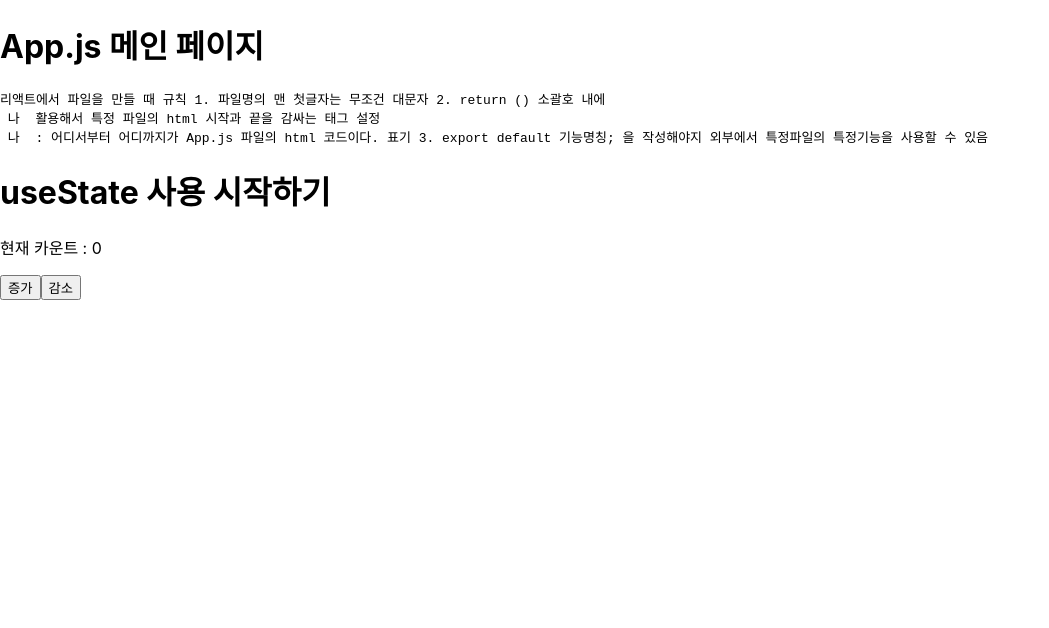
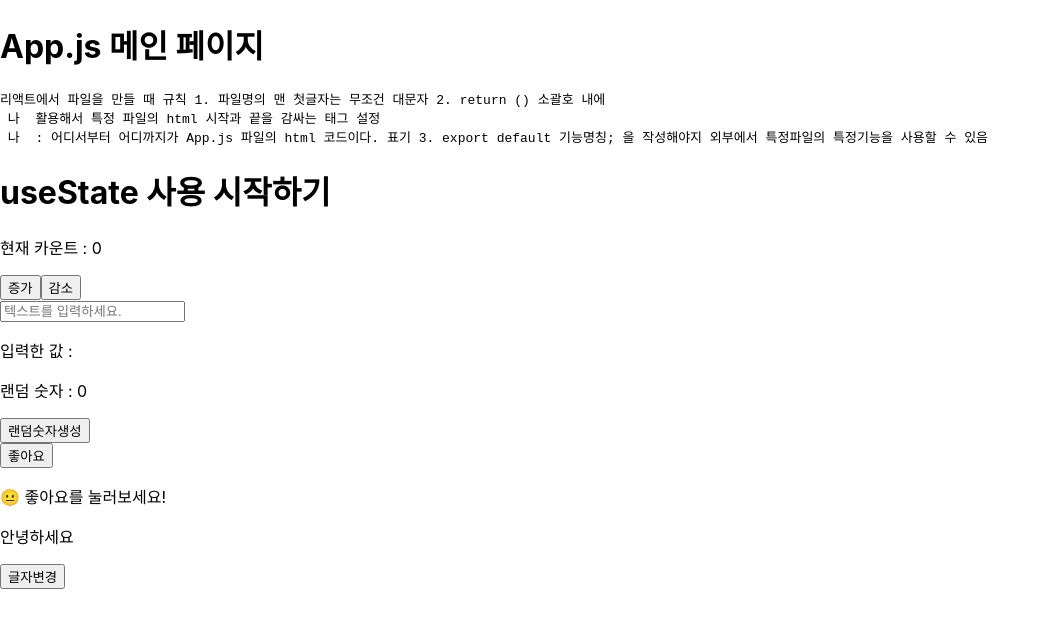
Before and after one commit to kht241023/react-workspace, a React (Create React App) app: page / in a window 1280 px wide. Shown: the top 628 px of the page, without its empty margins (0-1049 px from the left). Built offline with nearby package versions, Linux system fonts and the light colour scheme.

Commit message:
use state

```diff
--- a/src/index.js
+++ b/src/index.js
@@ -4,6 +4,7 @@ import './index.css';
 import App from './App';
 import reportWebVitals from './reportWebVitals';
 import ChapUseState from "./Chapter/ChapUseState";
+import PracticeUseState from "./practice/PracticeUseState";
 
 const root = ReactDOM.createRoot(document.getElementById('root'));
 root.render(
@@ -16,6 +17,7 @@ root.render(
         */}
         <App/>
         <ChapUseState/>
+        <PracticeUseState />
     </React.StrictMode>
 );
 
--- /dev/null
+++ b/src/practice/PracticeUseState.jsx
@@ -0,0 +1,105 @@
+import {useState} from "react";
+
+
+function PracticeUseState() {
+    return (
+        <div>
+            {/*
+
+            function 이나 const 로 작성한
+            기능과 html 내용을 메인 기능에
+            보여주길 원한다면
+            html 태그 형식 처럼
+            기능명칭을 작성해주고 / 닫는태그를 사용할 것
+
+            <기능명칭 />
+
+            */}
+            <UseStateOne/>
+            <UseStateTwo/>
+            <UseStateThree/>
+            <UseStateFour/>
+        </div>
+    )
+}
+
+
+const UseStateOne = () => {
+    // 사용자가 입력한 텍스트를 화면에 표시하는 컴포넌트 생성
+    // 변수이름  : text
+    // 초기값으로 0을 줘도 되고, 빈 값을 주고 싶다면 "" 작성
+    const [text, setText] = useState("");
+
+    const inputChange = (e) => {
+        setText(e.target.value)
+    }
+
+    return (
+        <div>
+            <input type="text"
+                   placeholder="텍스트를 입력하세요."
+                   value={text}
+                   onChange={inputChange}/>
+            {/*
+            <input type="text"
+                    placeholder="텍스트를 입력하세요."
+                    value={text}
+                    onChange={    (e) =>setText(e.target.value)      }
+             />
+             */}
+            <p>입력한 값 : {text}</p>
+        </div>
+    )
+}
+
+const UseStateTwo = () =>  {
+    // 랜덤으로 숫자 생성하기
+    // 변수이름  : number
+    const [number, setNumber] = useState(0);
+
+    const randomBtn = () => {
+        setNumber(Math.floor(Math.random() * 100) + 1);
+    }
+    // 랜덤숫자기능
+    // Math.floor(Math.random() * 100) + 1;
+    return (
+        <div>
+            <p>랜덤 숫자 : {number}</p>
+            <button onClick={randomBtn}>랜덤숫자생성</button>
+        </div>
+    )
+}
+
+const  UseStateThree = () =>  {
+    // 좋아요 와 좋아요 취소를 번갈아가며 표시하는 컴포넌트 기능
+    const [liked, setLiked] = useState(false); //초기값 false
+
+
+    return (
+        <div>
+            <button onClick={() => setLiked(!liked)}>
+                {liked ? "좋아요 취소" : "좋아요"}
+            </button>
+
+            <p>{liked ? " 😊 좋아요를 눌렀습니다.!" : "😐 좋아요를 눌러보세요!"}</p>
+        </div>
+
+    )
+}
+
+function UseStateFour() {
+    // 버튼을 클릭하면 "안녕하세요" -> "반갑습니다" 변경
+
+    const [text, setText] = useState("안녕하세요");
+
+    return (
+        <div>
+            <p>{text}</p>
+            <button onClick={() => setText("반갑습니다.")}>글자변경</button>
+        </div>
+    )
+
+}
+
+
+export default PracticeUseState;
```
Also changed, not shown: src/PraticeUseState.jsx (deleted).
